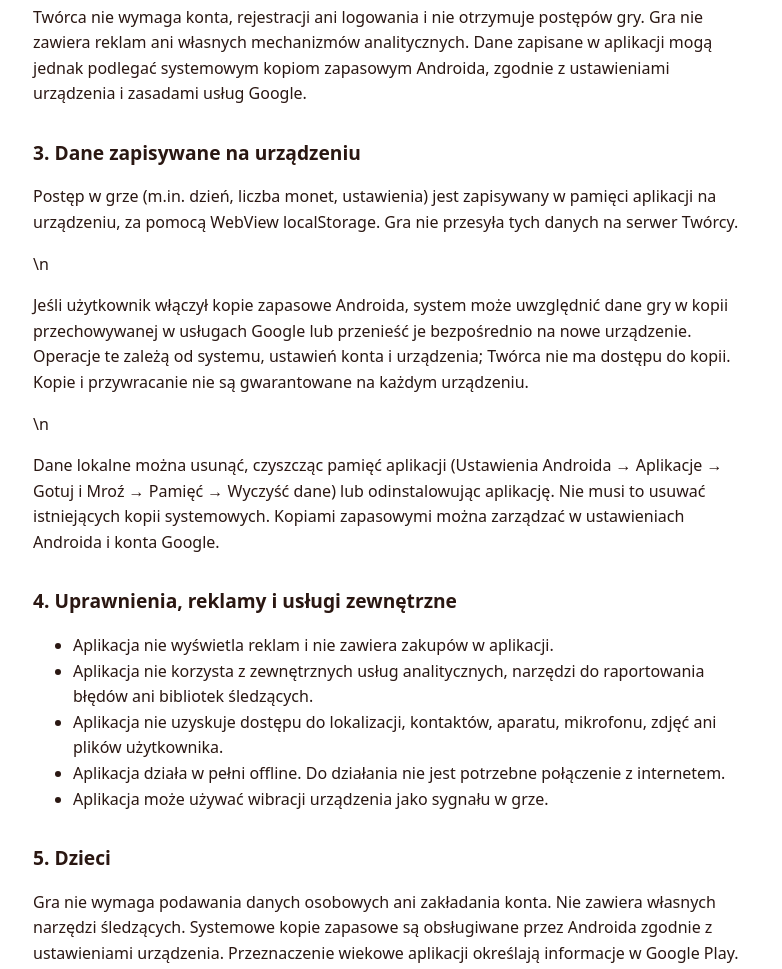
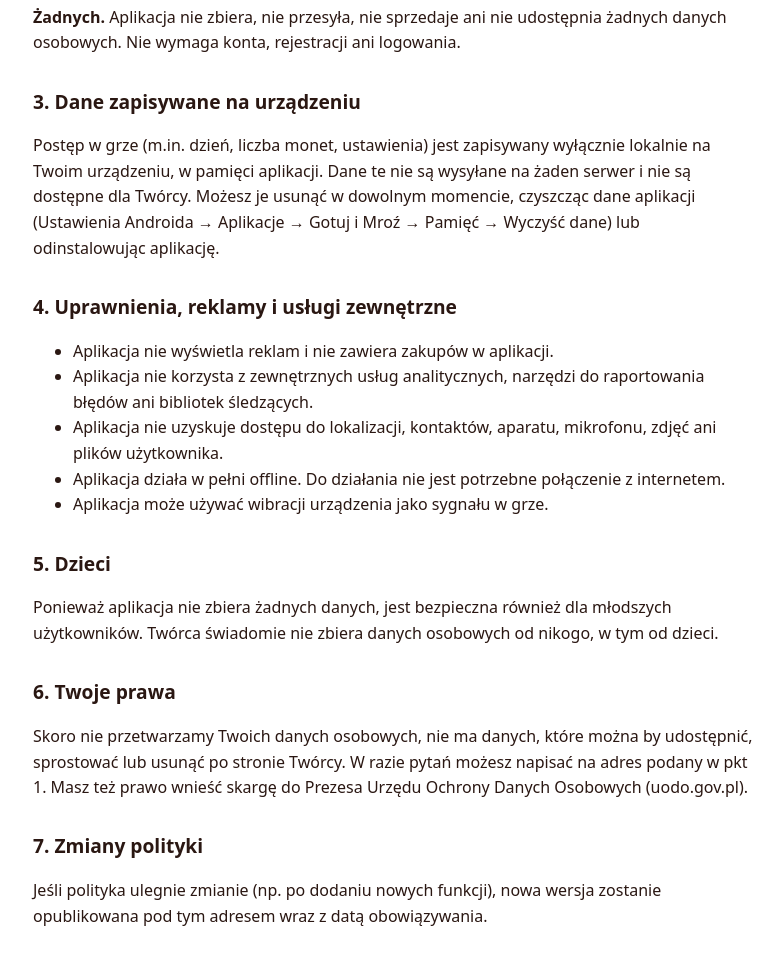
Before and after one commit to DominikSolorz/gotuj-i-mroz-prywatnosc, a plain HTML site: page index.html in a window 1280 px wide. Shown: the part 360-1329 px from the top of the page, without its empty margins (247-1029 px from the left). Drawn offline with Linux system fonts and the light colour scheme.

Commit message:
Update index.html

```diff
--- a/index.html
+++ b/index.html
@@ -15,10 +15,10 @@
 <p>Aplikacją „Gotuj i Mroź" (identyfikator pakietu: <code>pl.gotujimroz.app</code>) zarządza Dominik Solorz („Twórca"). Kontakt w sprawach prywatności: <a href="mailto:goldservicepoland@gmail.com">goldservicepoland@gmail.com</a>.</p>
 
 <h2>2. Jakie dane zbieramy</h2>
-<p>Twórca nie wymaga konta, rejestracji ani logowania i nie otrzymuje postępów gry. Gra nie zawiera reklam ani własnych mechanizmów analitycznych. Dane zapisane w aplikacji mogą jednak podlegać systemowym kopiom zapasowym Androida, zgodnie z ustawieniami urządzenia i zasadami usług Google.</p>
+<p><strong>Żadnych.</strong> Aplikacja nie zbiera, nie przesyła, nie sprzedaje ani nie udostępnia żadnych danych osobowych. Nie wymaga konta, rejestracji ani logowania.</p>
 
 <h2>3. Dane zapisywane na urządzeniu</h2>
-<p>Postęp w grze (m.in. dzień, liczba monet, ustawienia) jest zapisywany w pamięci aplikacji na urządzeniu, za pomocą WebView localStorage. Gra nie przesyła tych danych na serwer Twórcy.</p>\n<p>Jeśli użytkownik włączył kopie zapasowe Androida, system może uwzględnić dane gry w kopii przechowywanej w usługach Google lub przenieść je bezpośrednio na nowe urządzenie. Operacje te zależą od systemu, ustawień konta i urządzenia; Twórca nie ma dostępu do kopii. Kopie i przywracanie nie są gwarantowane na każdym urządzeniu.</p>\n<p>Dane lokalne można usunąć, czyszcząc pamięć aplikacji (Ustawienia Androida → Aplikacje → Gotuj i Mroź → Pamięć → Wyczyść dane) lub odinstalowując aplikację. Nie musi to usuwać istniejących kopii systemowych. Kopiami zapasowymi można zarządzać w ustawieniach Androida i konta Google.</p>
+<p>Postęp w grze (m.in. dzień, liczba monet, ustawienia) jest zapisywany wyłącznie lokalnie na Twoim urządzeniu, w pamięci aplikacji. Dane te nie są wysyłane na żaden serwer i nie są dostępne dla Twórcy. Możesz je usunąć w dowolnym momencie, czyszcząc dane aplikacji (Ustawienia Androida → Aplikacje → Gotuj i Mroź → Pamięć → Wyczyść dane) lub odinstalowując aplikację.</p>
 
 <h2>4. Uprawnienia, reklamy i usługi zewnętrzne</h2>
 <ul>
@@ -30,10 +30,10 @@
 </ul>
 
 <h2>5. Dzieci</h2>
-<p>Gra nie wymaga podawania danych osobowych ani zakładania konta. Nie zawiera własnych narzędzi śledzących. Systemowe kopie zapasowe są obsługiwane przez Androida zgodnie z ustawieniami urządzenia. Przeznaczenie wiekowe aplikacji określają informacje w Google Play.</p>
+<p>Ponieważ aplikacja nie zbiera żadnych danych, jest bezpieczna również dla młodszych użytkowników. Twórca świadomie nie zbiera danych osobowych od nikogo, w tym od dzieci.</p>
 
 <h2>6. Twoje prawa</h2>
-<p>Twórca nie ma dostępu do lokalnych postępów gry ani kopii zapasowych obsługiwanych przez system. W sprawach dotyczących aplikacji lub prywatności możesz napisać na adres podany w pkt 1. Jeżeli uznasz, że doszło do naruszenia przepisów o ochronie danych osobowych, możesz wnieść skargę do Prezesa Urzędu Ochrony Danych Osobowych (uodo.gov.pl).</p>
+<p>Skoro nie przetwarzamy Twoich danych osobowych, nie ma danych, które można by udostępnić, sprostować lub usunąć po stronie Twórcy. W razie pytań możesz napisać na adres podany w pkt 1. Masz też prawo wnieść skargę do Prezesa Urzędu Ochrony Danych Osobowych (uodo.gov.pl).</p>
 
 <h2>7. Zmiany polityki</h2>
 <p>Jeśli polityka ulegnie zmianie (np. po dodaniu nowych funkcji), nowa wersja zostanie opublikowana pod tym adresem wraz z datą obowiązywania.</p>
```
